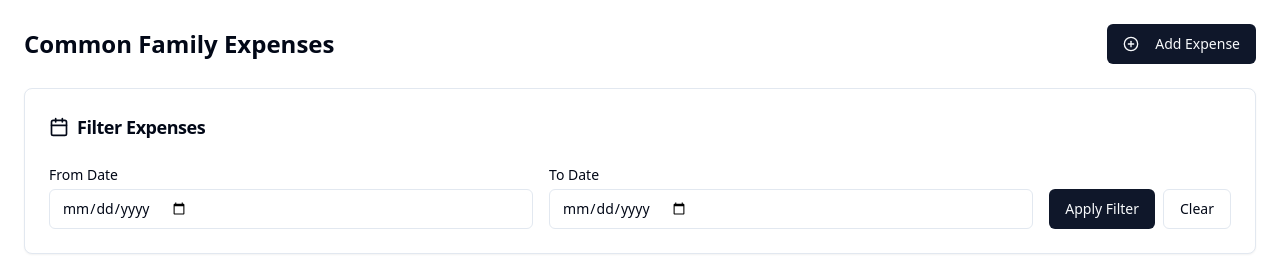
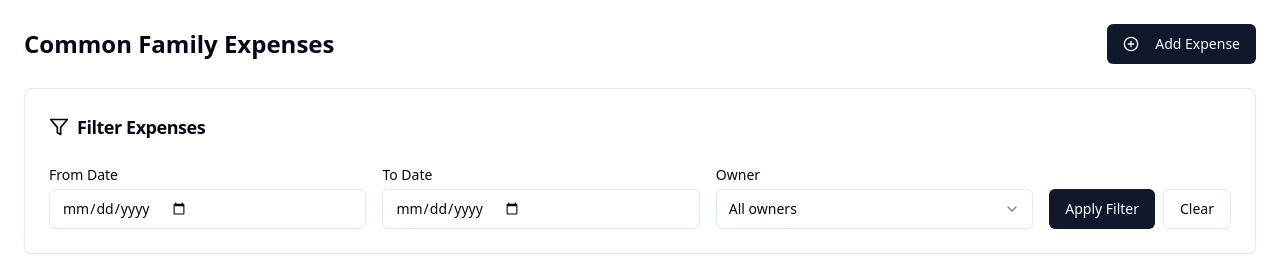
Before and after one commit to gkouloum/gkouloum.github.io, a React (Vite) app: page / in a window 1280 px wide. Shown: the top 276 px of the page. Built offline with nearby package versions, Linux system fonts and the light colour scheme; no server answers; the database is empty.

Commit message:
feat: Add owner filter to expense list
Adds an owner filter to the expense list, allowing users to filter expenses by owner in the filter area.

```diff
--- a/src/components/ExpenseList.tsx
+++ b/src/components/ExpenseList.tsx
@@ -20,8 +20,15 @@ import {
 import { Expense } from "@/types/expense";
 import { getRecentExpenses, getExpensesByDateRange, deleteExpense } from "@/services/expenseService";
 import { toast } from "sonner";
-import { PlusCircle, Trash2, Calendar } from "lucide-react";
+import { PlusCircle, Trash2, Calendar, Filter } from "lucide-react";
 import { format, parseISO } from "date-fns";
+import {
+  Select,
+  SelectContent,
+  SelectItem,
+  SelectTrigger,
+  SelectValue,
+} from "@/components/ui/select";
 
 const ExpenseList = () => {
   const navigate = useNavigate();
@@ -29,6 +36,7 @@ const ExpenseList = () => {
   const [isLoading, setIsLoading] = useState(true);
   const [startDate, setStartDate] = useState("");
   const [endDate, setEndDate] = useState("");
+  const [selectedOwner, setSelectedOwner] = useState<string>("");
   const [totalAmount, setTotalAmount] = useState(0);
 
   // Format date for display
@@ -57,6 +65,11 @@ const ExpenseList = () => {
         data = await getExpensesByDateRange(startDate, endDate || undefined);
       } else {
         data = await getRecentExpenses();
+      }
+
+      // Filter by owner if selected
+      if (selectedOwner) {
+        data = data.filter(expense => expense.owner === selectedOwner);
       }
 
       setExpenses(data);
@@ -102,6 +115,7 @@ const ExpenseList = () => {
   const clearFilters = () => {
     setStartDate("");
     setEndDate("");
+    setSelectedOwner("");
     loadExpenses();
   };
 
@@ -120,7 +134,7 @@ const ExpenseList = () => {
       <Card className="mb-6">
         <CardHeader>
           <CardTitle className="text-lg flex items-center">
-            <Calendar className="mr-2 h-5 w-5" /> Filter Expenses
+            <Filter className="mr-2 h-5 w-5" /> Filter Expenses
           </CardTitle>
         </CardHeader>
         <CardContent>
@@ -144,6 +158,21 @@ const ExpenseList = () => {
                 value={endDate}
                 onChange={(e) => setEndDate(e.target.value)}
               />
+            </div>
+            <div className="flex-1">
+              <label className="block text-sm font-medium mb-1">
+                Owner
+              </label>
+              <Select value={selectedOwner} onValueChange={setSelectedOwner}>
+                <SelectTrigger>
+                  <SelectValue placeholder="All owners" />
+                </SelectTrigger>
+                <SelectContent>
+                  <SelectItem value="">All owners</SelectItem>
+                  <SelectItem value="Makis">Makis</SelectItem>
+                  <SelectItem value="Vicky">Vicky</SelectItem>
+                </SelectContent>
+              </Select>
             </div>
             <div className="flex items-end space-x-2">
               <Button onClick={handleFilter}>Apply Filter</Button>
```
